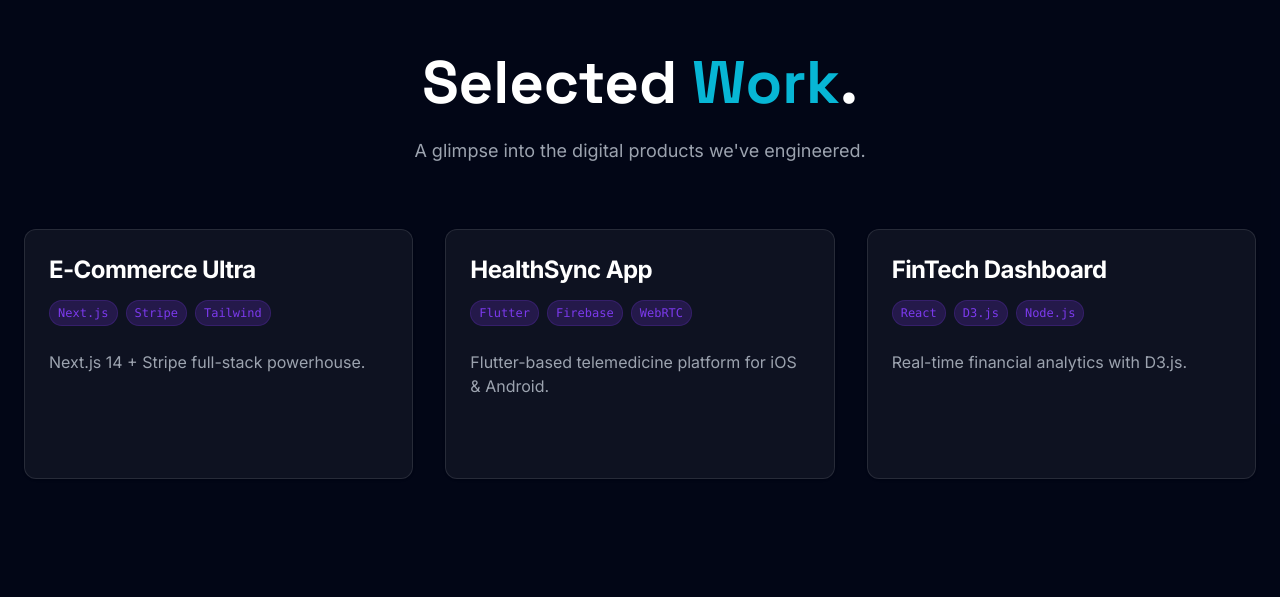
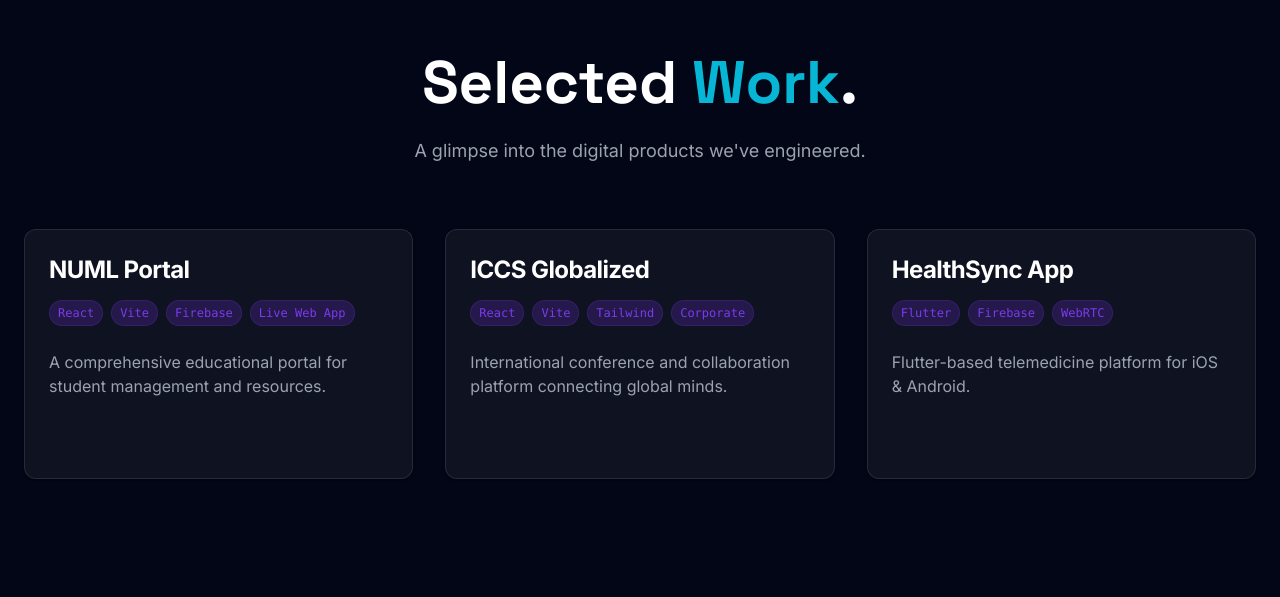
Before and after one commit to xeeshan-zs/zyfiro, a React (Vite) app: page / in a window 1280 px wide. Shown: the part 1863-2460 px from the top of the page. Built offline with nearby package versions, Linux system fonts and the light colour scheme.

Commit message:
Update content: Add real projects to Work, refine Contact styles, update address

```diff
--- a/src/components/sections/Work.tsx
+++ b/src/components/sections/Work.tsx
@@ -6,25 +6,28 @@
 
 const projects = [
     {
-        title: 'E-Commerce Ultra',
-        description: 'Next.js 14 + Stripe full-stack powerhouse.',
-        tags: ['Next.js', 'Stripe', 'Tailwind'],
+        title: 'NUML Portal',
+        description: 'A comprehensive educational portal for student management and resources.',
+        tags: ['React', 'Vite', 'Firebase', 'Live Web App'],
+        link: 'https://portal-numl.web.app'
+    },
+    {
+        title: 'ICCS Globalized',
+        description: 'International conference and collaboration platform connecting global minds.',
+        tags: ['React', 'Vite', 'Tailwind', 'Corporate'],
+        link: 'https://iccsglobalized.com'
     },
     {
         title: 'HealthSync App',
         description: 'Flutter-based telemedicine platform for iOS & Android.',
         tags: ['Flutter', 'Firebase', 'WebRTC'],
-    },
-    {
-        title: 'FinTech Dashboard',
-        description: 'Real-time financial analytics with D3.js.',
-        tags: ['React', 'D3.js', 'Node.js'],
+        link: '#'
     }
 ];
 
 export function Work() {
     return (
-        <section id="work" className="py-32 bg-dark/50 relativ overflow-hidden">
+        <section id="work" className="py-32 bg-dark/50 relative overflow-hidden">
             <div className="container mx-auto px-6">
                 <FadeIn>
                     <div className="text-center mb-16">
@@ -57,8 +60,14 @@
                                         <Button variant="outline" size="sm" className="rounded-full border-white/10 hover:bg-white/10 hover:text-white">
                                             <Github className="w-4 h-4 mr-2" /> Code
                                         </Button>
-                                        <Button size="sm" className="rounded-full bg-secondary hover:bg-secondary/90 text-white border-none">
-                                            <ExternalLink className="w-4 h-4 mr-2" /> Live
+                                        <Button
+                                            size="sm"
+                                            className="rounded-full bg-secondary hover:bg-secondary/90 text-white border-none"
+                                            asChild
+                                        >
+                                            <a href={project.link} target="_blank" rel="noopener noreferrer">
+                                                <ExternalLink className="w-4 h-4 mr-2" /> Live
+                                            </a>
                                         </Button>
                                     </div>
                                 </CardContent>
```
